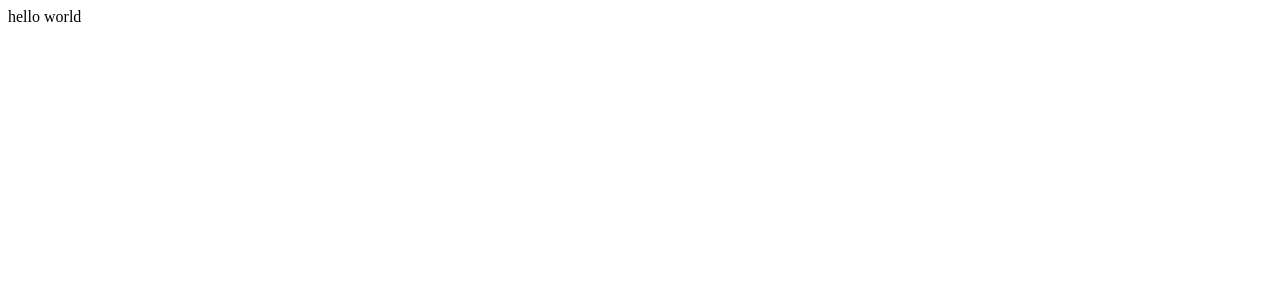
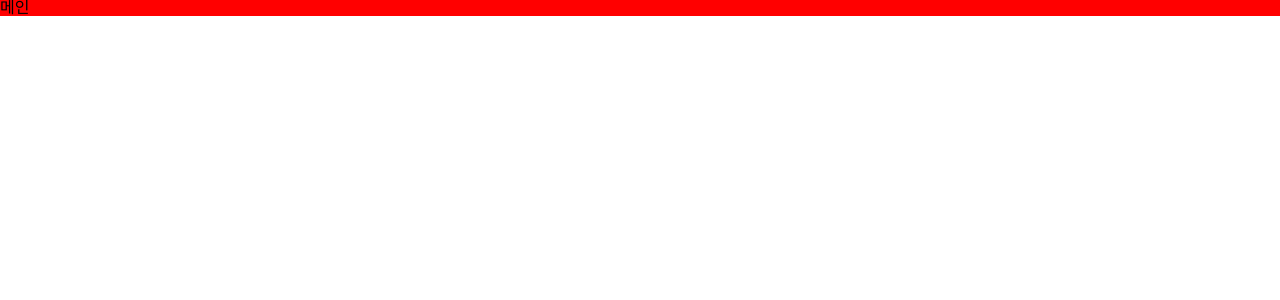
Before and after one commit to mungLog/front-end, a React (Create React App) app: page / in a window 1280 px wide. Shown: the top 300 px of the page. Built offline with nearby package versions, Linux system fonts and the light colour scheme.

Commit message:
기본 세팅

```diff
--- a/package.json
+++ b/package.json
@@ -9,6 +9,7 @@
     "eslint-plugin-jsx-a11y": "^6.9.0",
     "react": "^18.3.1",
     "react-dom": "^18.3.1",
+    "react-router-dom": "^6.24.1",
     "react-scripts": "5.0.1",
     "web-vitals": "^2.1.4"
   },
--- a/src/App.js
+++ b/src/App.js
@@ -1,8 +1,11 @@
+import "./reset.css";
+import { Route, Routes } from "react-router-dom";
+import Main from "./main/main";
 function App() {
   return (
-    <div>
-      hello world
-    </div>
+    <>
+      <Main />
+    </>
   );
 }
 export default App;
--- a/src/index.js
+++ b/src/index.js
@@ -1,8 +1,11 @@
 import React from "react";
-// import ReactDOM from 'react-dom'; //구버전
-import { createRoot } from "react-dom/client";
+import ReactDOM from "react-dom";
+import { BrowserRouter } from "react-router-dom";
 import App from "./App";
 
-const container = document.getElementById("root");
-const root = createRoot(container);
-root.render(<App />);
+const root = ReactDOM.createRoot(document.getElementById("root"));
+root.render(
+  <BrowserRouter>
+    <App />
+  </BrowserRouter>
+);
--- /dev/null
+++ b/src/main/main.css
@@ -0,0 +1,3 @@
+h1 {
+  background-color: red;
+}
--- /dev/null
+++ b/src/main/main.js
@@ -0,0 +1,5 @@
+import "./main.css";
+function Main() {
+  return <h1>메인</h1>;
+}
+export default Main;
--- /dev/null
+++ b/src/reset.css
@@ -0,0 +1,129 @@
+/* http://meyerweb.com/eric/tools/css/reset/
+   v2.0 | 20110126
+   License: none (public domain)
+*/
+
+html,
+body,
+div,
+span,
+applet,
+object,
+iframe,
+h1,
+h2,
+h3,
+h4,
+h5,
+h6,
+p,
+blockquote,
+pre,
+a,
+abbr,
+acronym,
+address,
+big,
+cite,
+code,
+del,
+dfn,
+em,
+img,
+ins,
+kbd,
+q,
+s,
+samp,
+small,
+strike,
+strong,
+sub,
+sup,
+tt,
+var,
+b,
+u,
+i,
+center,
+dl,
+dt,
+dd,
+ol,
+ul,
+li,
+fieldset,
+form,
+label,
+legend,
+table,
+caption,
+tbody,
+tfoot,
+thead,
+tr,
+th,
+td,
+article,
+aside,
+canvas,
+details,
+embed,
+figure,
+figcaption,
+footer,
+header,
+hgroup,
+menu,
+nav,
+output,
+ruby,
+section,
+summary,
+time,
+mark,
+audio,
+video {
+  margin: 0;
+  padding: 0;
+  border: 0;
+  font-size: 100%;
+  font: inherit;
+  vertical-align: baseline;
+}
+/* HTML5 display-role reset for older browsers */
+article,
+aside,
+details,
+figcaption,
+figure,
+footer,
+header,
+hgroup,
+menu,
+nav,
+section {
+  display: block;
+}
+body {
+  line-height: 1;
+}
+ol,
+ul {
+  list-style: none;
+}
+blockquote,
+q {
+  quotes: none;
+}
+blockquote:before,
+blockquote:after,
+q:before,
+q:after {
+  content: "";
+  content: none;
+}
+table {
+  border-collapse: collapse;
+  border-spacing: 0;
+}
```
Also changed, not shown: 1 other file (tests, documents, lock files or other folders).
